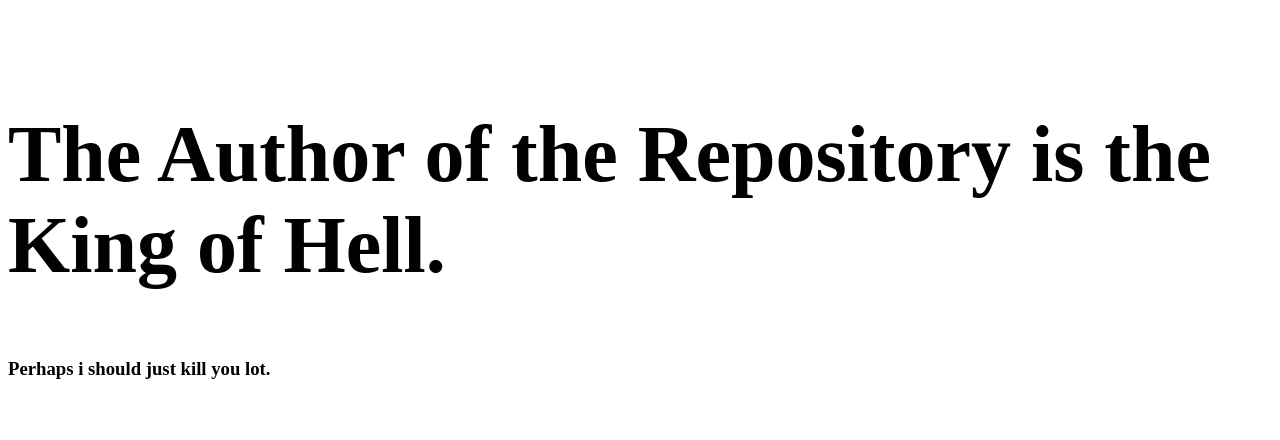
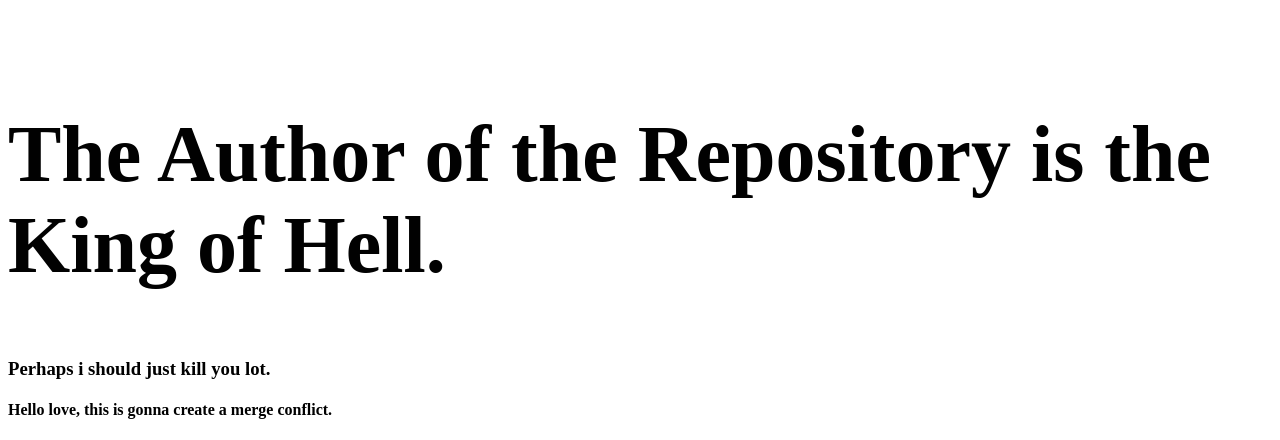
Before and after one commit to aniketh25-lmo/My-first-practice, a plain HTML site: page src/index.html in a window 1280 px wide. Shown: the part 660-1100 px from the top of the page. Before the commit the page ends 1058 px from the top, so only its background shows below. Drawn offline with Linux system fonts and the light colour scheme.

Commit message:
This gonna mess shit up

```diff
--- a/src/index.html
+++ b/src/index.html
@@ -10,6 +10,7 @@
     <h1>This is the main page of my Git Practice Repo.</h1>
     <h2>The Author of the Repository is the King of Hell.</h2>
     <h3>Perhaps i should just kill you lot.</h3>
+    <h4>Hello love, this is gonna create a merge conflict.</h4>
 
 </body>
 </html>
```
